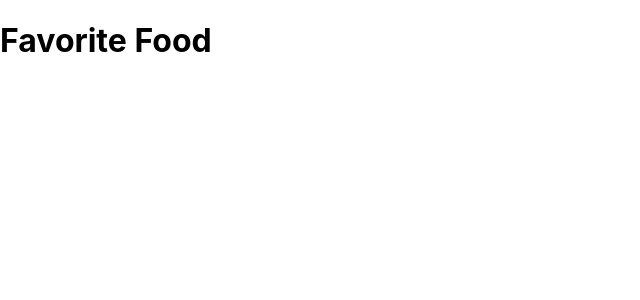
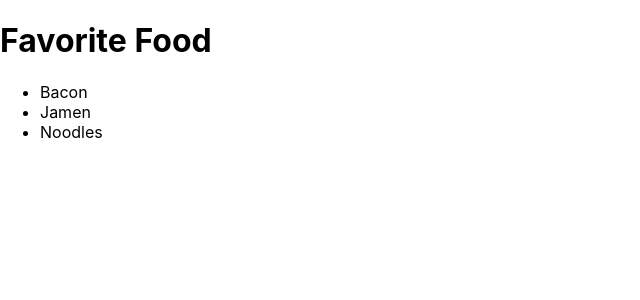
Before and after one commit to GUchechi/Code-with-Angela, a React (Create React App) app: page / in a window 1280 px wide. Shown: the top 300 px of the page, without its empty margins (0-640 px from the left). Built offline with nearby package versions, Linux system fonts and the light colour scheme.

Commit message:
added a Lists component

```diff
--- a/src/App.js
+++ b/src/App.js
@@ -1,10 +1,12 @@
 import './App.css';
 import Heading from './components/Heading';
+import Lists from './components/Lists';
 
 function App() {
   return(
     <div>
       <Heading />
+      <Lists />
     </div>
   );
 }
--- a/src/components/Lists.jsx
+++ b/src/components/Lists.jsx
@@ -0,0 +1,15 @@
+import React from 'react'
+
+const Lists = () => {
+  return (
+    <div>
+        <ul>
+            <li>Bacon</li>
+            <li>Jamen</li>
+            <li>Noodles</li>
+        </ul>
+    </div>
+  )
+}
+
+export default Lists
```
